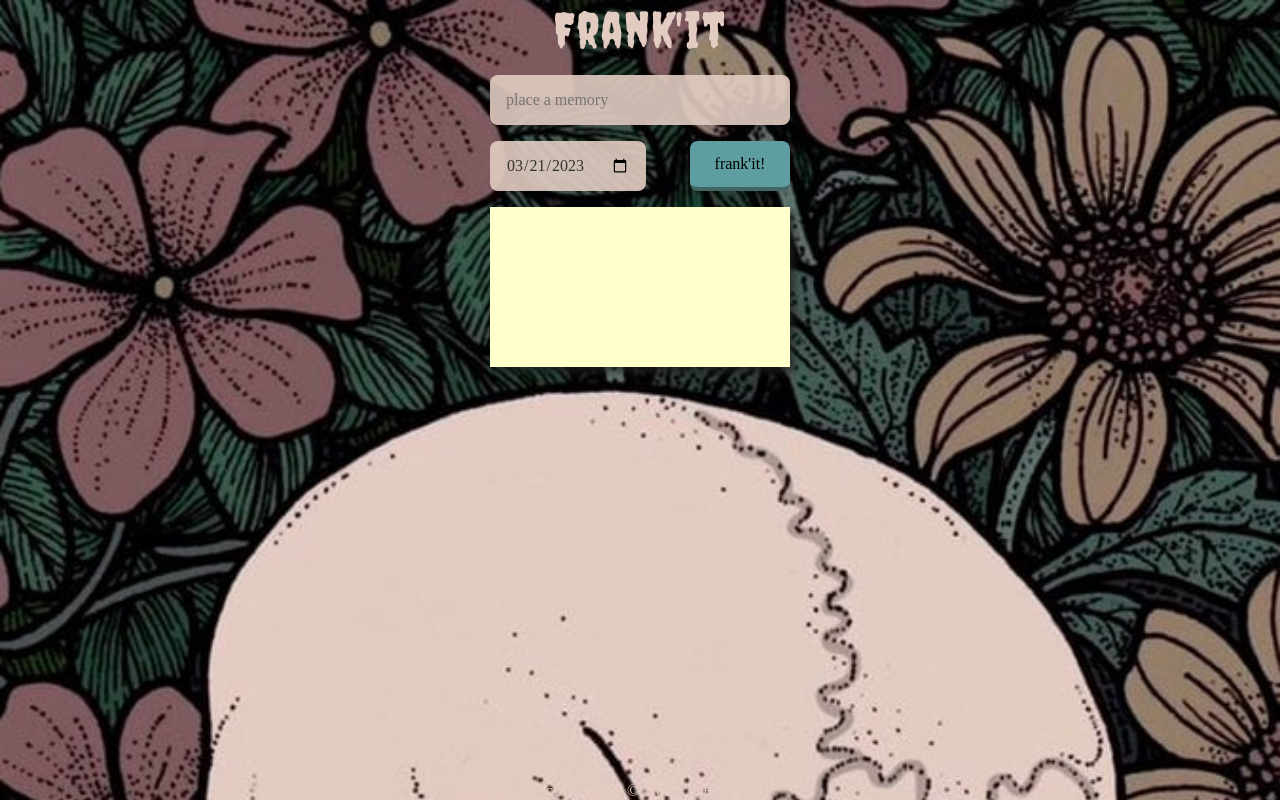
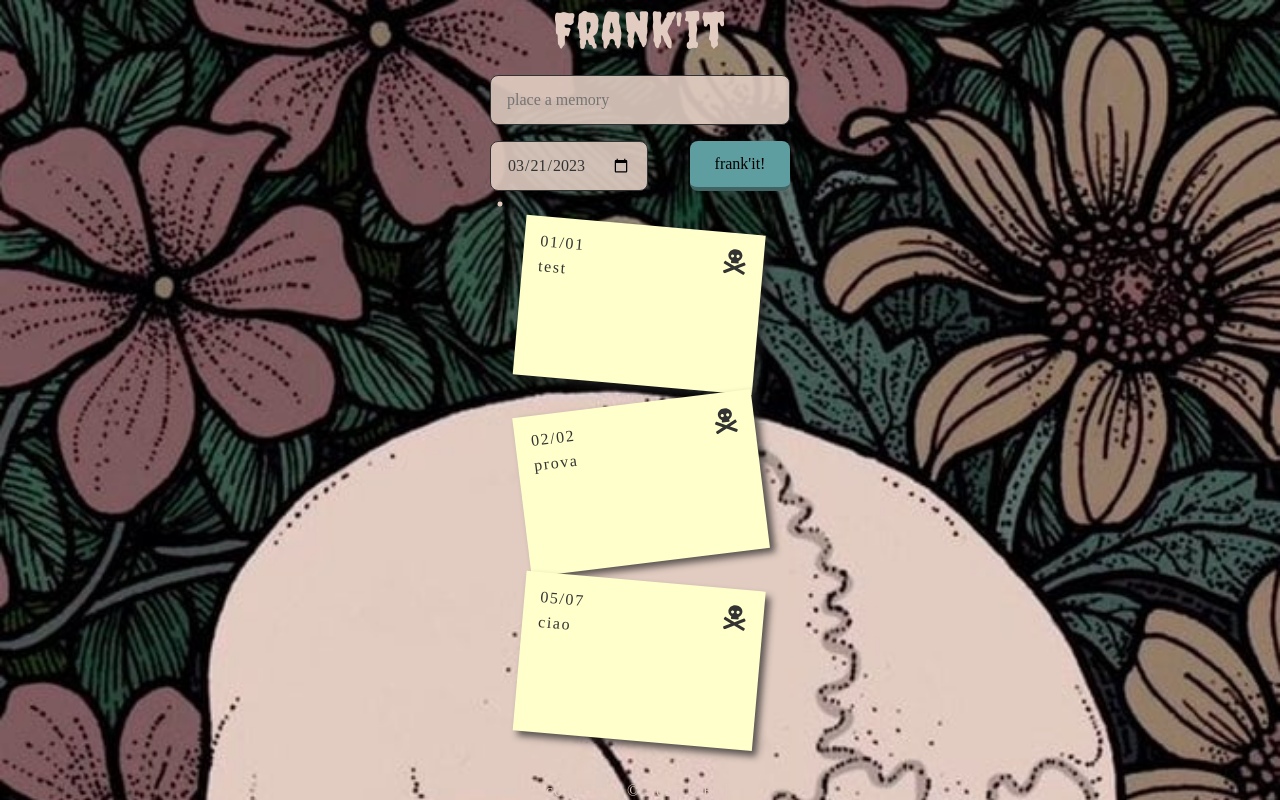
Before and after one commit to RobertoCastelli/to-frank-it, a React (Create React App) app: page / in a window 1280 px wide. Built offline with nearby package versions, Linux system fonts and the light colour scheme; a web font is replaced by a local one.

Commit message:
third commit

```diff
--- a/package.json
+++ b/package.json
@@ -6,8 +6,10 @@
     "@testing-library/jest-dom": "^5.16.5",
     "@testing-library/react": "^13.4.0",
     "@testing-library/user-event": "^13.5.0",
+    "firebase": "^9.18.0",
     "react": "^18.2.0",
     "react-dom": "^18.2.0",
+    "react-icons": "^4.8.0",
     "react-scripts": "5.0.1",
     "web-vitals": "^2.1.4"
   },
--- a/src/components/PostField.jsx
+++ b/src/components/PostField.jsx
@@ -1,10 +1,23 @@
 import React from "react"
-import { PostIt } from "./PostIt"
+import { postItArray } from "../database"
+import { FaSkullCrossbones } from "react-icons/fa"
 
 export const PostField = () => {
   return (
     <div>
-      <PostIt />
+      {postItArray.map((postIt) => {
+        return (
+          <li key={postIt.id}>
+            <div className="post_it-container">
+              <div className="post_it-content">
+                <div className="post_it-date">{postIt.createdAt}</div>
+                <FaSkullCrossbones size={25} />
+              </div>
+              <div className="post_it-text">{postIt.text}</div>
+            </div>
+          </li>
+        )
+      })}
     </div>
   )
 }
--- a/src/components/PostIt.jsx
+++ /dev/null
@@ -1,8 +0,0 @@
-import React, { useContext } from "react"
-import { ContextData } from "../context"
-
-export const PostIt = () => {
-  const { text } = useContext(ContextData)
-
-  return <div className="post_it">{text}</div>
-}
--- a/src/components/Title.jsx
+++ b/src/components/Title.jsx
@@ -1,5 +1,9 @@
 import React from "react"
 
 export const Title = () => {
-  return <header>Frank'it</header>
+  return (
+    <div>
+      <header>Frank'it</header>
+    </div>
+  )
 }
--- a/src/context.jsx
+++ b/src/context.jsx
@@ -1,10 +1,12 @@
-import React, { useState } from "react"
+import React, { useEffect, useState } from "react"
+import { db } from "./firebaseConfig"
+import { collection, getDocs } from "firebase/firestore"
 
 // --- CONTEXT
 export const ContextData = React.createContext()
 
 export const ContextProvider = (props) => {
-  const today = new Date().toLocaleDateString("en-CA")
+  const today = new Date().toISOString().substring(0, 10)
   const [text, setText] = useState("")
   const [day, setDay] = useState(today)
 
--- /dev/null
+++ b/src/database.jsx
@@ -0,0 +1,17 @@
+export const postItArray = [
+  {
+    id: 1,
+    text: "test",
+    createdAt: "01/01",
+  },
+  {
+    id: 2,
+    text: "prova",
+    createdAt: "02/02",
+  },
+  {
+    id: 3,
+    text: "ciao",
+    createdAt: "05/07",
+  },
+]
--- /dev/null
+++ b/src/firebaseConfig.jsx
@@ -0,0 +1,17 @@
+// Import the functions you need from the SDKs you need
+import { initializeApp } from "firebase/app"
+import { getFirestore } from "firebase/firestore"
+
+// Your web app's Firebase configuration
+const firebaseConfig = {
+  apiKey: "AIzaSyCm8iHQzWC3u7z91pyPnee8Zg09rtHvEwI",
+  authDomain: "frank-it.firebaseapp.com",
+  projectId: "frank-it",
+  storageBucket: "frank-it.appspot.com",
+  messagingSenderId: "205427409674",
+  appId: "1:205427409674:web:5328cba32dd4e68643b0f3",
+}
+
+// Initialize Firebase
+const app = initializeApp(firebaseConfig)
+export const db = getFirestore(app)
--- a/src/index.css
+++ b/src/index.css
@@ -47,10 +47,16 @@ input {
   height: 50px;
   padding: 1rem;
   outline: none;
-  border: none;
+  border: 1px solid #333;
   color: #333;
   border-radius: 0.5rem;
   background-color: rgb(226, 204, 193, 0.9);
+}
+li:nth-child(odd) {
+  transform: rotate(5deg);
+}
+li:nth-child(even) {
+  transform: rotate(-7deg);
 }
 
 /*  CONTEINER */
@@ -76,16 +82,17 @@ input {
   justify-content: space-between;
 }
 
-.post_it {
+.post_it-container {
   color: #333;
   background: #ffc;
   height: 10em;
+  width: 15em;
   padding: 1em;
   box-shadow: 5px 5px 7px rgba(33, 33, 33, 0.7);
+
+  margin: auto;
 }
-
-.post_it:hover {
-  box-shadow: 10px 10px 7px rgba(0, 0, 0, 0.7);
-  position: relative;
-  z-index: 5;
+.post_it-content {
+  display: flex;
+  justify-content: space-between;
 }
```
Also changed, not shown: 1 other file (tests, documents, lock files or other folders).
